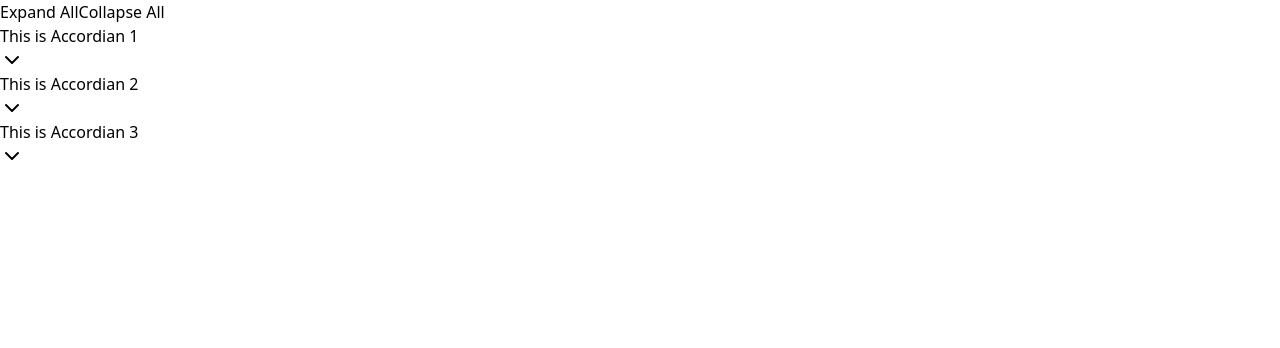
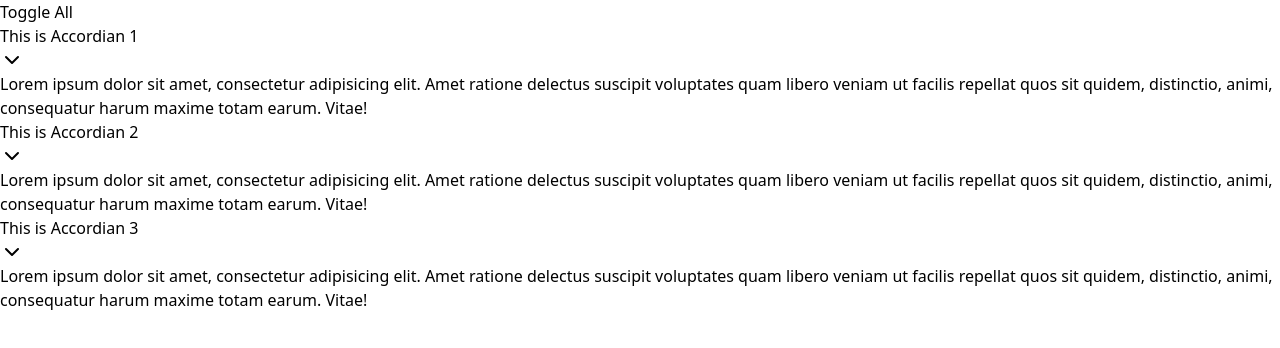
Before and after one commit to Ashish-kumar2020/Machine-Coding-Questions, a React (Vite) app in the folder accordian/: page / in a window 1280 px wide. Shown: the top 348 px of the page. Built offline with nearby package versions, Linux system fonts and the light colour scheme.

Commit message:
Added animation on opening and cloing of accordion

```diff
--- a/accordian/src/App.jsx
+++ b/accordian/src/App.jsx
@@ -13,16 +13,16 @@ function App() {
   };
 
   const expandAll = () => {
-    setOpenAccordions(AccordianData.map((val) => val.id))
+    setOpenAccordions(openAccordions.length === AccordianData.length ? [] :AccordianData.map((val) => val.id) )
   }
 
-  const collapseAll = () => {
-    setOpenAccordions([])
-  }
+  // const collapseAll = () => {
+  //   setOpenAccordions([])
+  // }
   return (
     <>
-      <button className="border border-black p-2 m-2" onClick={expandAll}>Expand All</button>
-      <button className="border border-black p-2 m-2" onClick={collapseAll}>Collapse All</button>
+      <button className="border border-black p-2 m-2" onClick={expandAll}>Toggle All</button>
+      {/* <button className="border border-black p-2 m-2" onClick={collapseAll}>Collapse All</button> */}
       {AccordianData.map((item) => (
         <Accordion
           title={item.title}
@@ -71,4 +71,47 @@ function App() {
 export default App;
 
 
+--------------------- Multiple Accordion Open and CLose at a time ----------------
+  const toggleAccordion = (id) => {
+    setOpenAccordions((prev) =>
+      prev.includes(id) ? prev.filter((val) => val !== id) : [...prev, id],
+    );
+  };
+
+
+--------------------- Exapand All and Collapse All ---------------------
+function App() {
+  const [openAccordions, setOpenAccordions] = useState([]);
+
+  const toggleAccordion = (id) => {
+    setOpenAccordions((prev) =>
+      prev.includes(id) ? prev.filter((val) => val !== id) : [...prev, id],
+    );
+  };
+
+  const expandAll = () => {
+    setOpenAccordions(AccordianData.map((val) => val.id))
+  }
+
+  const collapseAll = () => {
+    setOpenAccordions([])
+  }
+  return (
+    <>
+      <button className="border border-black p-2 m-2" onClick={expandAll}>Expand All</button>
+      <button className="border border-black p-2 m-2" onClick={collapseAll}>Collapse All</button>
+      {AccordianData.map((item) => (
+        <Accordion
+          title={item.title}
+          description={item.description}
+          key={item.id}
+          onToggle={() => toggleAccordion(item.id)}
+          isOpen={openAccordions.includes(item.id)}
+        />
+      ))}
+    </>
+  );
+}
+
+
 */
--- a/accordian/src/component/Accordian.jsx
+++ b/accordian/src/component/Accordian.jsx
@@ -1,9 +1,6 @@
 import { ChevronDown, ChevronUp } from "lucide-react";
 
-
-const Accordion = ({ title, description,isOpen,onToggle }) => {
-
-
+const Accordion = ({ title, description, isOpen, onToggle }) => {
   return (
     <div className="border border-black w-full  p-2 mt-4">
       <button
@@ -15,7 +12,16 @@ const Accordion = ({ title, description,isOpen,onToggle }) => {
         {isOpen ? <ChevronUp /> : <ChevronDown />}
       </button>
 
-      {isOpen && <div className="mt-3">{description}</div>}
+      <div
+        className={`
+        overflow-hidden
+        transition-all
+        duration-1000
+        ${isOpen ? "max-h-96" : "max-h-0"}
+  `}
+      >
+        {description}
+      </div>
     </div>
   );
 };
```
